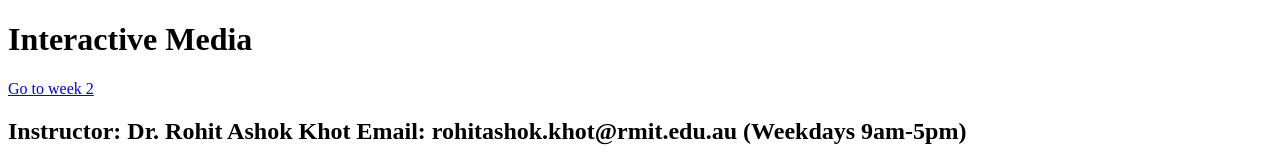
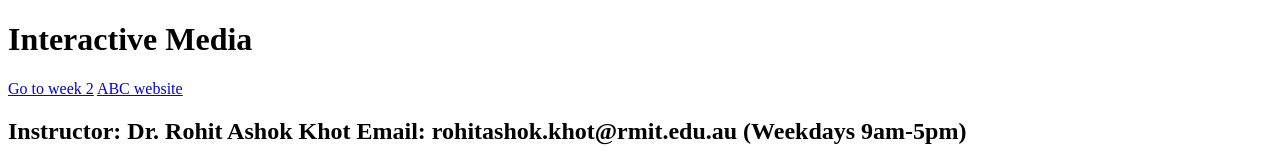
Before and after one commit to shushhi/shushhi.github.io, a plain HTML site: page index.html in a window 1280 px wide. Shown: the top 162 px of the page. Drawn offline with Linux system fonts and the light colour scheme.

Commit message:
added external link

```diff
--- a/index.html
+++ b/index.html
@@ -12,6 +12,8 @@
 <body>
     <h1>Interactive Media</h1>
     <a href="week2/index.html">Go to week 2</a>
+    <a href="https://www.abc.net.au/news">ABC website</a>
+
     <h2>Instructor: Dr. Rohit Ashok Khot Email: rohitashok.khot@rmit.edu.au (Weekdays 9am-5pm)</h2>
     <ul>
         <li>Group 1: Every Tuesday (09:30 am - 12:30 pm) </li>
```
